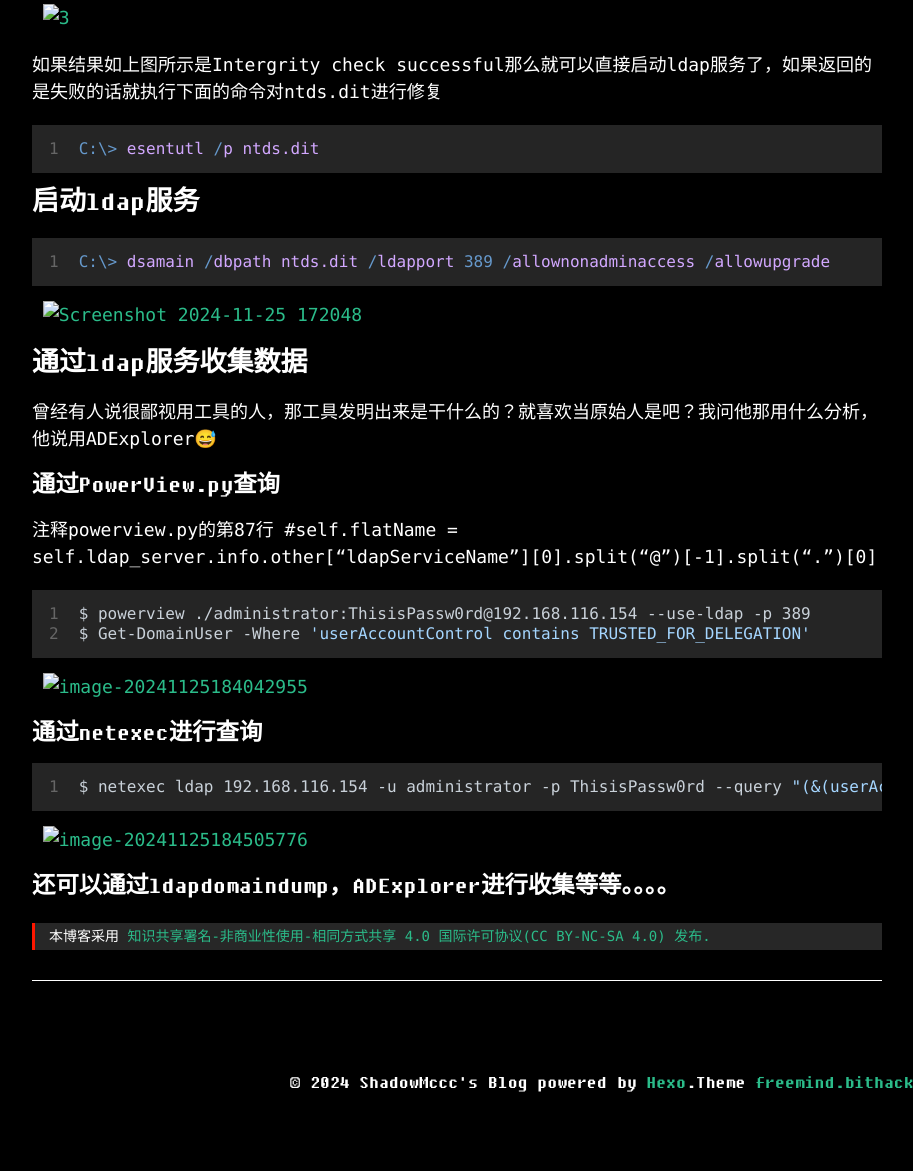
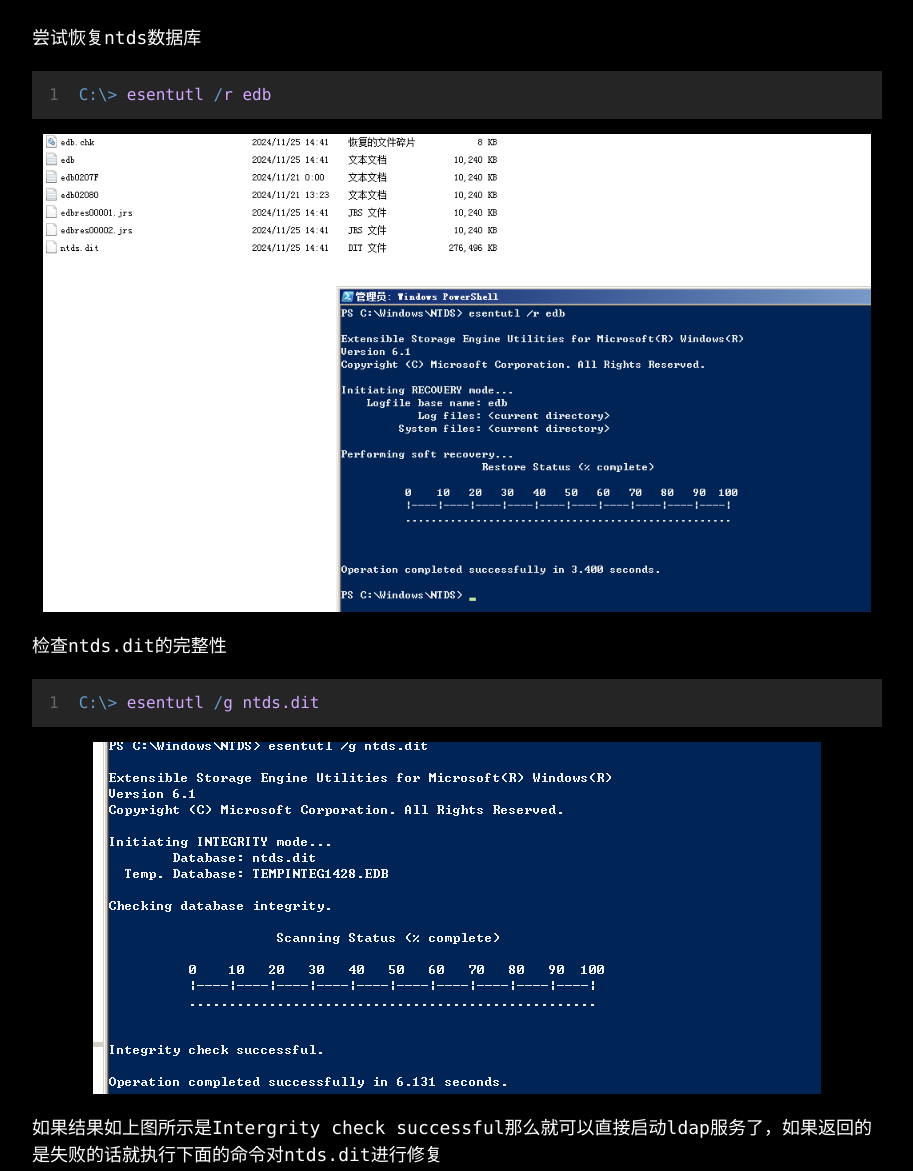
Before and after one commit to ShadowMccc/ShadowMccc.github.io, a plain HTML site: page 2024/11/25/内网渗透技巧/index.html in a window 1280 px wide. Shown: the part 1119-2290 px from the top of the page, without its empty margins (38-951 px from the left). Drawn offline with Linux system fonts and the light colour scheme.

Commit message:
Site updated: 2024-11-25 19:29:45

```diff
--- a/2024/11/25/内网渗透技巧/index.html
+++ b/2024/11/25/内网渗透技巧/index.html
@@ -143,29 +143,29 @@
 <figure class="highlight cmd"><table><tr><td class="gutter"><pre><span class="line">1</span><br></pre></td><td class="code"><pre><span class="line"><span class="function">C:\&gt; <span class="title">ServerManagerCmd</span> -<span class="title">i</span> <span class="title">AD</span>-<span class="title">Domain</span>-<span class="title">Services</span>（<span class="title">winserver</span> 2008）</span></span><br></pre></td></tr></table></figure>
 
 <p>接着将之前获取到文件放到跟目标机器一样的目录中。比如我之前是在C:\Windows\NTDS中获取的文件，那么就需要将之前获取的文件放到虚拟机的C:\windows\ntds目录</p>
-<p><img src="/%5Cimages%5C1.png" alt="1"></p>
+<p><img src="/images/1.png" alt="1"></p>
 <h3 id="修复NTDS文件"><a href="#修复NTDS文件" class="headerlink" title="修复NTDS文件"></a>修复NTDS文件</h3><p>尝试恢复ntds数据库</p>
 <figure class="highlight cmd"><table><tr><td class="gutter"><pre><span class="line">1</span><br></pre></td><td class="code"><pre><span class="line"><span class="function">C:\&gt; <span class="title">esentutl</span> /<span class="title">r</span> <span class="title">edb</span></span></span><br></pre></td></tr></table></figure>
 
-<p><img src="/%5Cimages%5C2.png" alt="2"></p>
+<p><img src="/images/2.png" alt="2"></p>
 <p>检查ntds.dit的完整性</p>
 <figure class="highlight cmd"><table><tr><td class="gutter"><pre><span class="line">1</span><br></pre></td><td class="code"><pre><span class="line"><span class="function">C:\&gt; <span class="title">esentutl</span> /<span class="title">g</span> <span class="title">ntds.dit</span></span></span><br></pre></td></tr></table></figure>
 
-<p><img src="/%5Cimages%5C3.png" alt="3"></p>
+<p><img src="/images/3.png" alt="3"></p>
 <p>如果结果如上图所示是Intergrity check successful那么就可以直接启动ldap服务了，如果返回的是失败的话就执行下面的命令对ntds.dit进行修复</p>
 <figure class="highlight cmd"><table><tr><td class="gutter"><pre><span class="line">1</span><br></pre></td><td class="code"><pre><span class="line"><span class="function">C:\&gt; <span class="title">esentutl</span> /<span class="title">p</span> <span class="title">ntds.dit</span></span></span><br></pre></td></tr></table></figure>
 
 <h3 id="启动ldap服务"><a href="#启动ldap服务" class="headerlink" title="启动ldap服务"></a>启动ldap服务</h3><figure class="highlight cmd"><table><tr><td class="gutter"><pre><span class="line">1</span><br></pre></td><td class="code"><pre><span class="line"><span class="function">C:\&gt; <span class="title">dsamain</span> /<span class="title">dbpath</span> <span class="title">ntds.dit</span> /<span class="title">ldapport</span> 389 /<span class="title">allownonadminaccess</span> /<span class="title">allowupgrade</span></span></span><br></pre></td></tr></table></figure>
 
-<p><img src="/%5Cimages%5C5.png" alt="Screenshot 2024-11-25 172048"></p>
+<p><img src="/images/5.png" alt="5"></p>
 <h3 id="通过ldap服务收集数据"><a href="#通过ldap服务收集数据" class="headerlink" title="通过ldap服务收集数据"></a>通过ldap服务收集数据</h3><p>曾经有人说很鄙视用工具的人，那工具发明出来是干什么的？就喜欢当原始人是吧？我问他那用什么分析，他说用ADExplorer😅</p>
 <h4 id="通过PowerView-py查询"><a href="#通过PowerView-py查询" class="headerlink" title="通过PowerView.py查询"></a>通过PowerView.py查询</h4><p>注释powerview.py的第87行 #self.flatName &#x3D; self.ldap_server.info.other[“ldapServiceName”][0].split(“@”)[-1].split(“.”)[0]</p>
 <figure class="highlight bash"><table><tr><td class="gutter"><pre><span class="line">1</span><br><span class="line">2</span><br></pre></td><td class="code"><pre><span class="line">$ powerview ./administrator:ThisisPassw0rd@192.168.116.154 --use-ldap -p 389</span><br><span class="line">$ Get-DomainUser -Where <span class="string">&#x27;userAccountControl contains TRUSTED_FOR_DELEGATION&#x27;</span></span><br></pre></td></tr></table></figure>
 
-<p><img src="/%5Cimages%5C6.png" alt="image-20241125184042955"></p>
+<p><img src="/images/6.png" alt="6"></p>
 <h4 id="通过netexec进行查询"><a href="#通过netexec进行查询" class="headerlink" title="通过netexec进行查询"></a>通过netexec进行查询</h4><figure class="highlight bash"><table><tr><td class="gutter"><pre><span class="line">1</span><br></pre></td><td class="code"><pre><span class="line">$ netexec ldap 192.168.116.154 -u administrator -p ThisisPassw0rd --query <span class="string">&quot;(&amp;(userAccountControl:1.2.840.113556.1.4.803:=524288)(objectclass=user)(objectCategory=person))&quot;</span> <span class="string">&quot;&quot;</span></span><br></pre></td></tr></table></figure>
 
-<p><img src="/%5Cimages%5C7.png" alt="image-20241125184505776"></p>
+<p><img src="/images/7.png" alt="7"></p>
 <h4 id="还可以通过ldapdomaindump，ADExplorer进行收集等等。。。。"><a href="#还可以通过ldapdomaindump，ADExplorer进行收集等等。。。。" class="headerlink" title="还可以通过ldapdomaindump，ADExplorer进行收集等等。。。。"></a>还可以通过ldapdomaindump，ADExplorer进行收集等等。。。。</h4>
 	  <div class="article-footer-copyright">
 
```
Also changed, not shown: index.html (+6 -6 lines).
